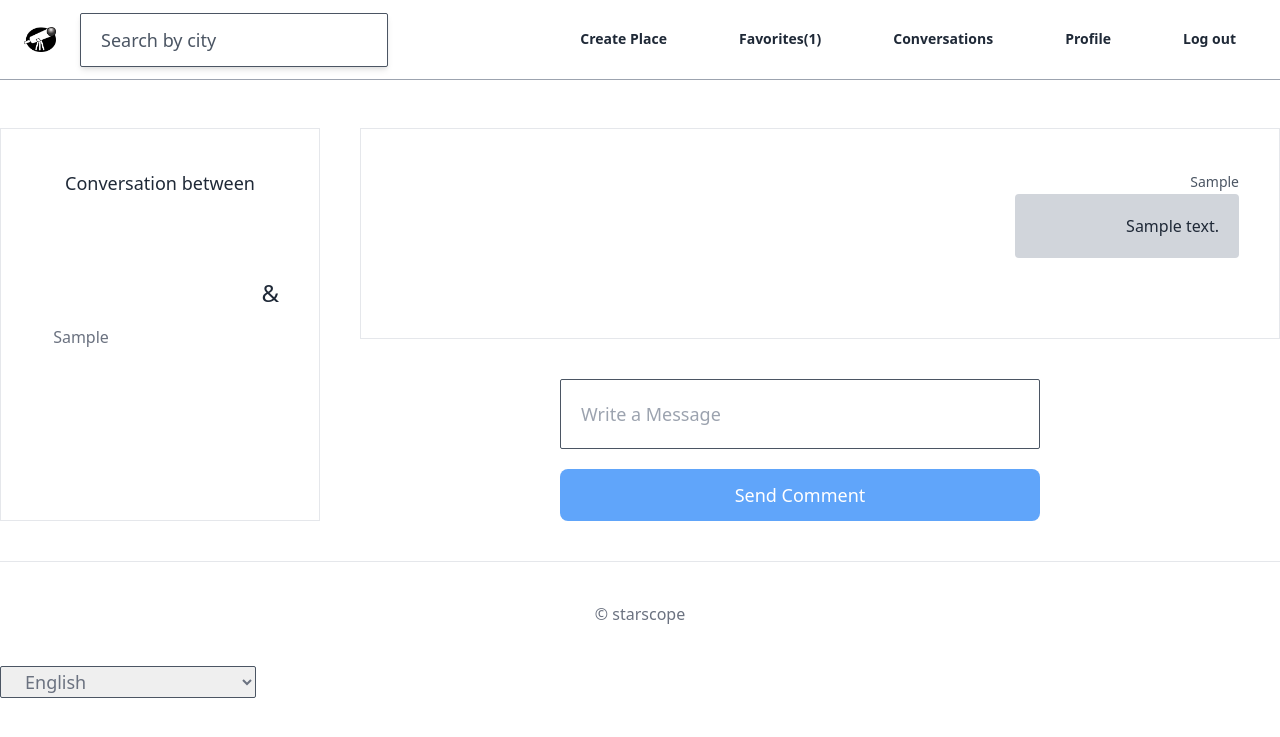
After one commit to abel9851/starscope, a Django app: page /conversations/1/ in a window 1280 px wide. The commit adds this page. Shown: the top 737 px of the page. Run offline with Django 3.2, Linux system fonts and the light colour scheme; a user stored in the database is signed in; tables that the repository leaves empty hold one stand-in row (values such as "Sample post"); style sheets or scripts are compiled from the project's sources; some libraries are stand-ins or nearby versions.

Commit message:
Add conversation function #2

```diff
--- a/conversations/models.py
+++ b/conversations/models.py
@@ -22,7 +22,7 @@ class Conversation(core_models.TimeStampedModel):
         if usernames == []:
             return "No users"
         else:
-            return ", ".join(usernames)
+            return " & ".join(usernames) + " conversation"
 
     def count_participants(self):
         return self.participants.count()
--- a/conversations/urls.py
+++ b/conversations/urls.py
@@ -6,8 +6,10 @@ app_name = "conversations"
 
 urlpatterns = [
     path(
-        "go/<int:palcefinder_pk>/<int:place_pk>",
+        "go/<int:placefinder_pk>/<int:place_pk>",
         views.go_conversation,
         name="go",
     ),
+    path("<int:pk>/", views.ConversationDetailView.as_view(), name="detail"),
+    path("list/", views.conversation_list, name="list"),
 ]
--- a/conversations/views.py
+++ b/conversations/views.py
@@ -1,15 +1,20 @@
 from django.db.models import Q
+from django.http import Http404
 from django.contrib import messages
+from django.contrib.auth.decorators import login_required
 from django.shortcuts import render, redirect, reverse
 from django.utils.translation import gettext_lazy as _
+from django.views.generic import View
 from users import models as user_models
+from users.mixins import LoggedInOnlyView
 from . import models
 
 
-# Create your views here.
+@login_required
+def go_conversation(request, placefinder_pk, place_pk):
 
+    """ Conversation Create & redirect definition """
 
-def go_conversation(request, placefinder_pk, place_pk):
     user_one = user_models.User.objects.get_or_none(pk=request.user.pk)
     user_two = user_models.User.objects.get_or_none(pk=placefinder_pk)
     if user_one is not None and user_two is not None:
@@ -23,5 +28,53 @@ def go_conversation(request, placefinder_pk, place_pk):
                 )
 
             except models.Conversation.DoesNotExist:
-                conversation = models.Conversation.objects.create(participants=user_two)
-                conversation.participants.add(user_one)
+                conversation = models.Conversation.objects.create()
+                conversation.participants.add(user_one, user_two)
+            return redirect(
+                reverse("conversations:detail", kwargs={"pk": conversation.pk})
+            )
+
+
+class ConversationDetailView(LoggedInOnlyView, View):
+
+    """ Conversation Detail Definition """
+
+    def get(self, *args, **kwargs):
+        pk = kwargs.get("pk")
+        conversation = models.Conversation.objects.get_or_none(pk=pk)
+        if not conversation:
+            raise Http404()
+        if self.request.user not in conversation.participants.all():
+            messages.error(self.request, _("You can't access"))
+            redirect(reverse("core:home"))
+        return render(
+            self.request,
+            "conversations/conversation_detail.html",
+            {"conversation": conversation},
+        )
+
+    def post(self, *args, **kwargs):
+        message = self.request.POST.get("message", None)
+        pk = kwargs.get("pk")
+        if message is not None:
+            conversation = models.Conversation.objects.get_or_none(pk=pk)
+            if not conversation:
+                raise Http404()
+            if self.request.user not in conversation.participants.all():
+                messages.error(self.request, _("You can't access"))
+                redirect(reverse("core:home"))
+            models.Message.objects.create(
+                message=message, user=self.request.user, conversation=conversation
+            )
+        return redirect(reverse("conversations:detail", kwargs={"pk": pk}))
+
+
+@login_required
+def conversation_list(request):
+    user = request.user
+    conversation_list = models.Conversation.objects.filter(participants=user)
+    return render(
+        request,
+        "conversations/conversation_list.html",
+        {"conversation_list": conversation_list},
+    )
--- a/core/managers.py
+++ b/core/managers.py
@@ -1,4 +1,5 @@
 from django.db import models
+from django.contrib.auth.models import UserManager
 
 
 class CustomModelManager(models.Manager):
@@ -7,3 +8,11 @@ class CustomModelManager(models.Manager):
             return self.get(**kwargs)
         except self.model.DoesNotExist:
             return None
+
+
+class CustomUserManager(UserManager):
+    def get_or_none(self, **kwargs):
+        try:
+            return self.get(**kwargs)
+        except self.model.DoesNotExist:
+            return None
--- /dev/null
+++ b/templates/conversations/conversation_detail.html
@@ -0,0 +1,59 @@
+{% extends 'base.html' %}
+{% load i18n %}
+
+{% block page_title %}
+    Conversation
+{% endblock page_title %}
+
+{% block serach-bar %}
+{% endblock serach-bar %}
+
+
+{% block content %}
+    <div class="container mx-auto my-10 mt-32 flex justify-between min-h-50vh">
+        <div class="border w-1/4 p-10">
+            <span class="text-center w-full block text-lg font-medium">Conversation between</span>
+            <div class="flex justify-between mt-10 items-center">
+                {% for user in conversation.participants.all %}
+                    <div class="flex flex-col items-center">
+                        {% include 'mixins/user_avatar.html' with user=user %}
+                        <span class="mt-2 text-gray-500">{{user.first_name}}</span>
+                    </div>
+                    {% if forloop.first %}
+                        <span class="font-medium text-2xl">&</span>
+                    {% endif %}
+                {% endfor %}
+            </div>
+        </div>
+        <div class="flex-grow">
+            <div class="border ml-10 p-10 flex flex-col">
+                {% if conversation.messages.count == 0 %}
+                    {% trans 'no messages' %}
+                {% else %}
+                    {% for message in conversation.messages.all %}
+                        <div class="mb-10
+                        {% if message.user.pk == user.pk %}
+                            self-end text-right
+                        {% endif %}">
+                            <span class="text-sm font-medium text-gray-600">{{message.user.first_name}}</span>
+                            <div class="mt-px p-5 w-56 rounded
+                                {% if message.user.pk != user.pk %}
+                                    bg-green-600 text-white
+                                {% else %}
+                                    bg-gray-300
+                                {% endif %}
+                            ">
+                                {{message.message}}
+                            </div>
+                        </div>
+                    {% endfor %}
+                {% endif %}
+            </div>
+            <form action="" method="POST" class="mt-10 w-1/2 mx-auto">
+                {% csrf_token %}
+                <input class="border-box mb-5"name="message" placeholder="Write a Message" type="text" required />
+                <button class="btn-link">{% trans 'Send Comment' %}</button>
+            </form>
+        </div>
+    </div>
+{% endblock content %}
--- a/templates/lists/list_detail.html
+++ b/templates/lists/list_detail.html
@@ -17,5 +17,4 @@
         </div>
         {% endif %}
 </div>
-
 {% endblock content %}
--- a/templates/partials/nav.html
+++ b/templates/partials/nav.html
@@ -4,6 +4,7 @@
     {% if user.is_authenticated %}
     <li class="nav_link"><a href="{%url 'places:create' %}">{% trans 'Create Place' %}</a></li>
     <li class="nav_link"><a href="{%url 'lists:see-favs' %}">{% trans 'Favorites' %}({{user.list.places.count}})</a></li>
+    <li class="nav_link"><a href="{%url 'conversations:list' %}">{% trans 'Conversations' %}</a></li>
     <li class="nav_link"><a href="{{user.get_absolute_url}}">{% trans 'Profile' %}</a></li>
     <li class="nav_link"><a href="{% url "users:logout" %}">{% trans 'Log out' %}</a></li>
     {% else %}
--- a/users/models.py
+++ b/users/models.py
@@ -7,6 +7,7 @@ from django.utils.html import strip_tags
 from django.utils.translation import gettext_lazy as _
 from django.shortcuts import reverse
 from django.template.loader import render_to_string
+from core import managers
 
 
 class User(AbstractUser):
@@ -81,6 +82,7 @@ class User(AbstractUser):
     login_method = models.CharField(
         _("login_method"), choices=LOGIN_CHOICES, max_length=50, default=LOGIN_EMAIL
     )
+    objects = managers.CustomUserManager()
 
     def get_absolute_url(self):
         return reverse("users:profile", kwargs={"pk": self.pk})
```
Also changed, not shown: templates/conversations/conversation_list.html (added, +26 -0 lines).
